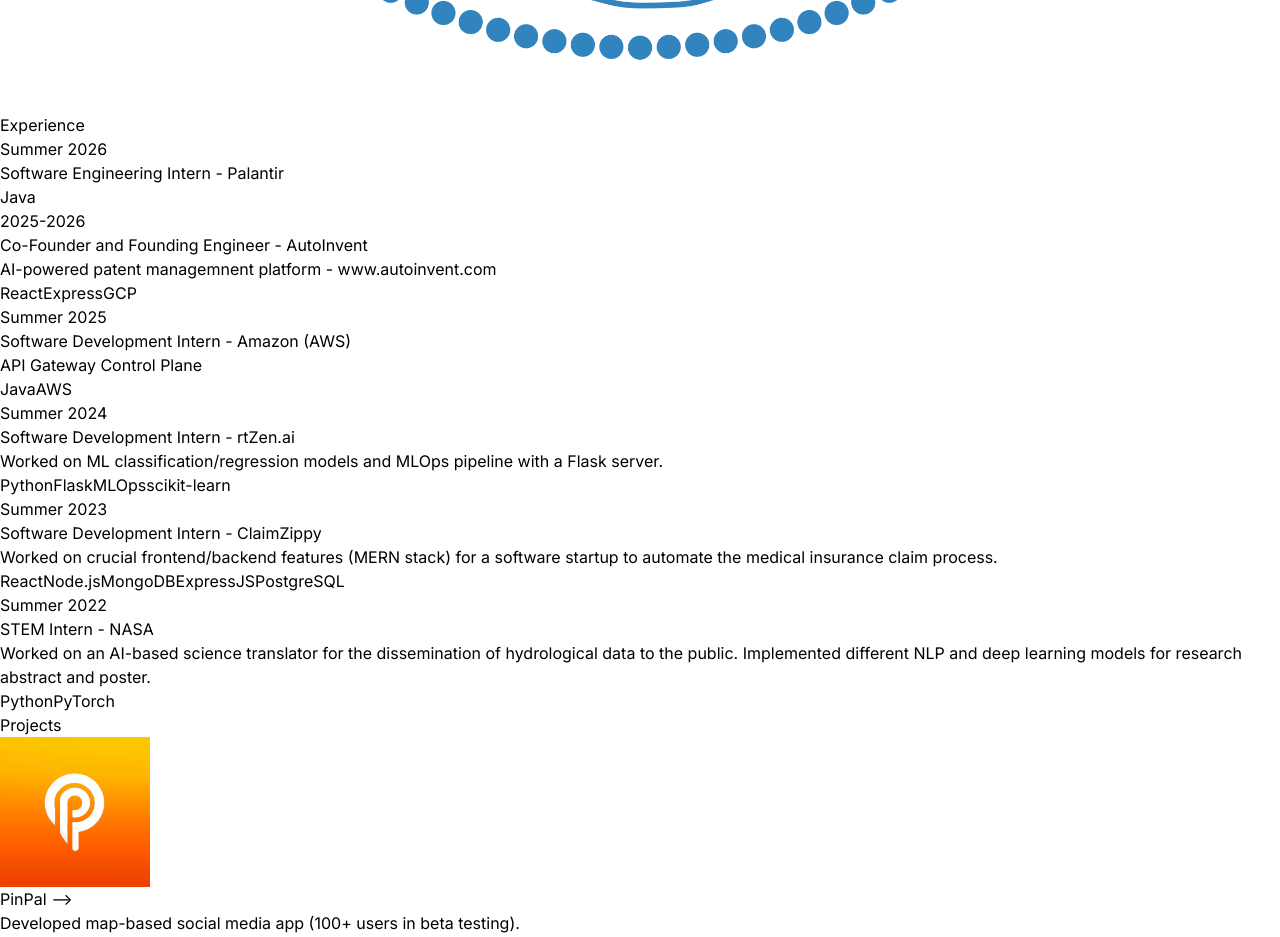
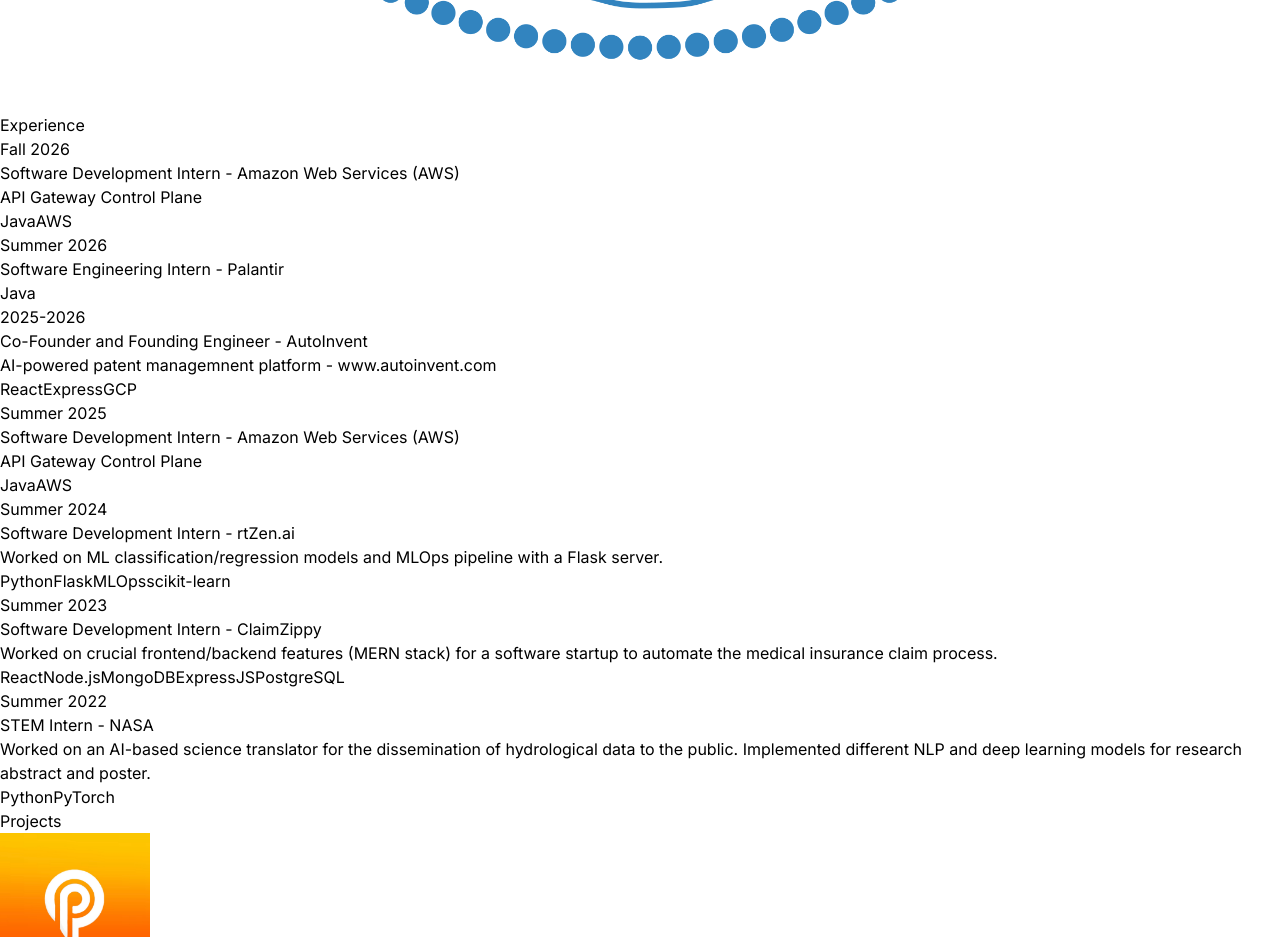
Before and after one commit to sunnyyvinay/my-portfolio-website, a React (Vite) app: page / in a window 1280 px wide. Shown: the part 1880-2817 px from the top of the page. Built offline with nearby package versions, Linux system fonts and the light colour scheme.

Commit message:
add aws fall intern

```diff
--- a/src/constants/index.js
+++ b/src/constants/index.js
@@ -11,6 +11,13 @@
 `Hey! I'm Sunny, a CS student at UCLA. I love building software that people depend on, most recently at Palantir, AWS, and a company I co-founded.`;
 
 export const EXPERIENCES = [
+  {
+    year: "Fall 2026",
+    role: "Software Development Intern",
+    company: "Amazon Web Services (AWS)",
+    description: `API Gateway Control Plane`,
+    technologies: ["Java", "AWS"],
+  },
   {
     year: "Summer 2026",
     role: "Software Engineering Intern",
@@ -27,7 +34,7 @@
   {
     year: "Summer 2025",
     role: "Software Development Intern",
-    company: "Amazon (AWS)",
+    company: "Amazon Web Services (AWS)",
     description: `API Gateway Control Plane`,
     technologies: ["Java", "AWS"],
   },
```
